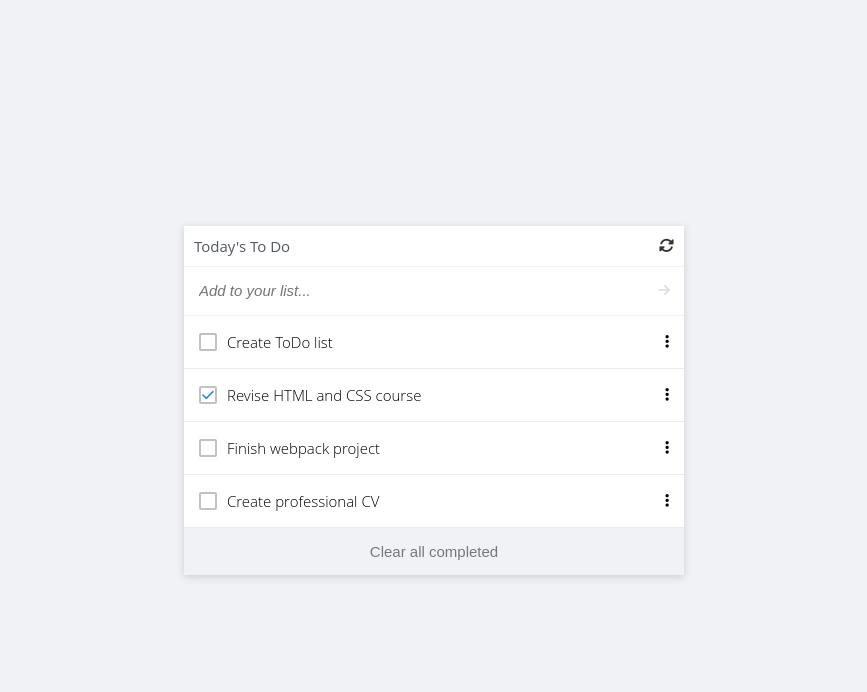
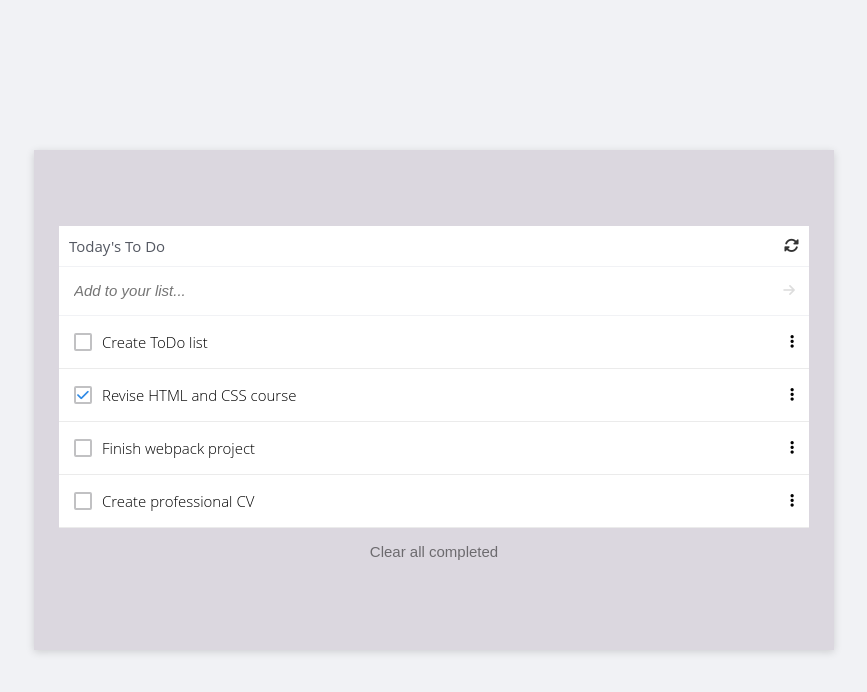
Before and after one commit to roniy68/ToDo-List, a website built with webpack: page src/index.html in a window 1280 px wide. Shown: the whole page, without its empty margins (206-1073 px from the left). Built offline with nearby package versions, Linux system fonts and the light colour scheme.

Commit message:
Refactor style in css

```diff
--- a/src/style.css
+++ b/src/style.css
@@ -60,13 +60,16 @@
 }
 
 main .list-placeholder {
-  max-width: 500px;
+  max-width: 800px;
   width: 100%;
+  height: 500px;
   display: flex;
   flex-direction: column;
   justify-content: center;
   background-color: var(--primary-color);
   box-shadow: var(--shadow-1);
+  background-color: rgba(97, 67, 97, 0.153);
+  padding: 25px;
 }
 
 /* title + refresh list  */
```
